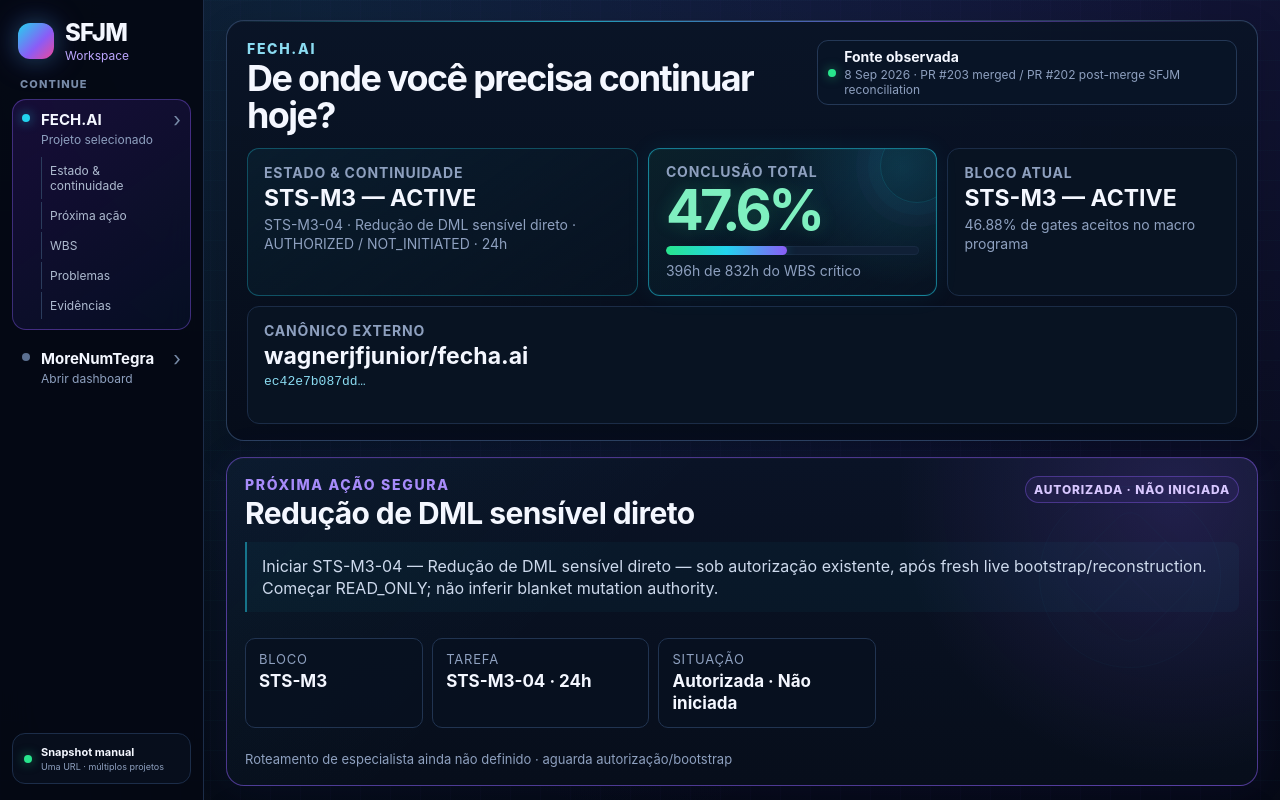
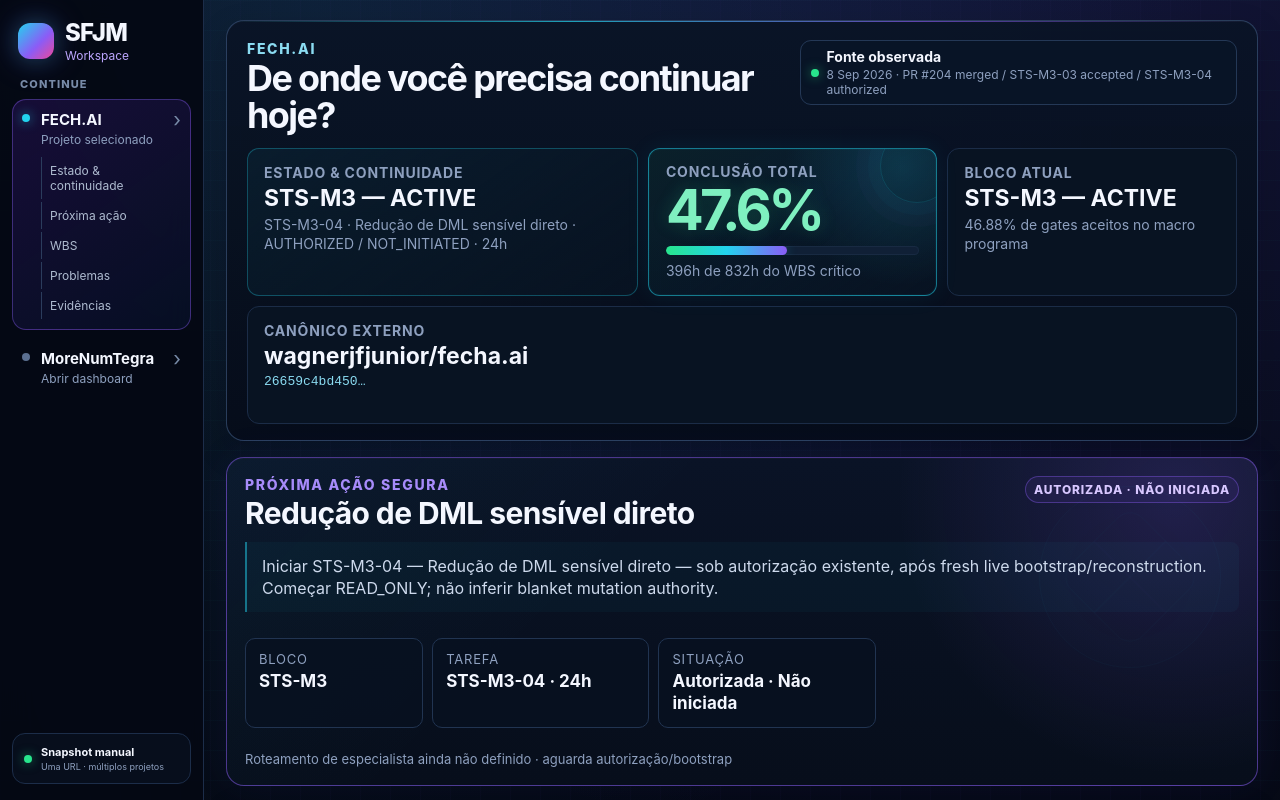
Before and after one commit to wagnerjfjunior/sfjm-workspace, a Next.js app: page / in a window 1280 px wide. Shown: the top 800 px of the page. Built offline with nearby package versions, Linux system fonts and the light colour scheme.

Commit message:
fix: align FECH.AI project snapshot provenance

```diff
--- a/data/workspace-demo.ts
+++ b/data/workspace-demo.ts
@@ -445,9 +445,9 @@ export const workspaceDemo = {
         }
       ] satisfies ProjectIssue[],
       repository: "wagnerjfjunior/fecha.ai",
-      observedSha: "ec42e7b087dd1bf9b7ddc0cf05316e9d3e7979be",
-      observedAt: "8 Sep 2026 · PR #203 merged / PR #202 post-merge SFJM reconciliation",
-      verification: "Snapshot manual observado em ec42e7b… · material state/issue anchor = 665e3920… após PR #202; CURRENT_ISSUES declara RESIDUAL=11, mas publica 12 linhas residuais — mismatch preservado/visível · sem live sync",
+      observedSha: "26659c4bd450d5068e6eba311799f16465447317",
+      observedAt: "8 Sep 2026 · PR #204 merged / STS-M3-03 accepted / STS-M3-04 authorized",
+      verification: "Snapshot manual observado em 26659c4b… · CURRENT_ISSUES decision anchor = ec42e7b… · RESIDUAL=12 / published residual rows=12 · sem live sync",
       taskDecompositions: [{
         parentTaskId: "STS-M2-04",
         parentLabel: "Política target de DEFINER / RLS / DML",
```
